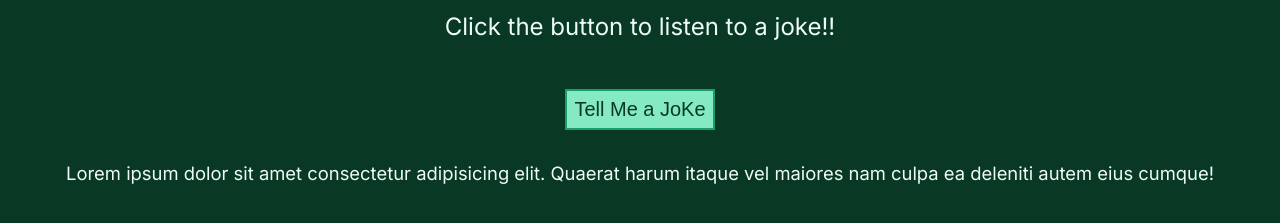
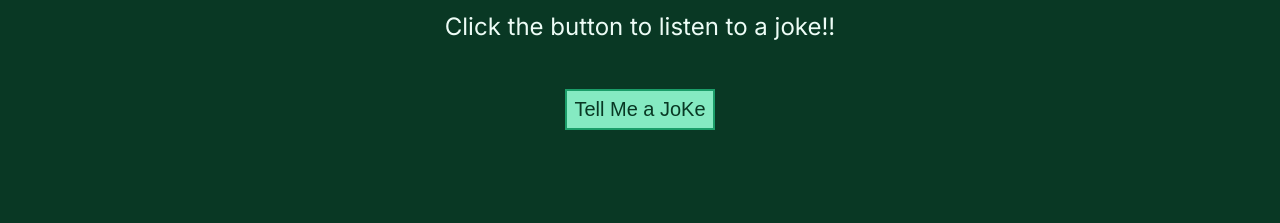
Before and after one commit to Z1-ane/Joke-Teller, a plain HTML site: page index.html in a window 1280 px wide. Shown: the part 109-332 px from the top of the page. Drawn offline with Linux system fonts and the light colour scheme.

Commit message:
Removed lorem

```diff
--- a/index.html
+++ b/index.html
@@ -11,10 +11,7 @@
       <h1>JoKe Generator</h1>
       <p>Click the button to listen to a joke!!</p>
       <button class="click">Tell Me a JoKe</button>
-      <p class="caption">
-        Lorem ipsum dolor sit amet consectetur adipisicing elit. Quaerat harum
-        itaque vel maiores nam culpa ea deleniti autem eius cumque!
-      </p>
+      <p class="caption"></p>
     </div>
     <script src="joke.js"></script>
   </body>
```
